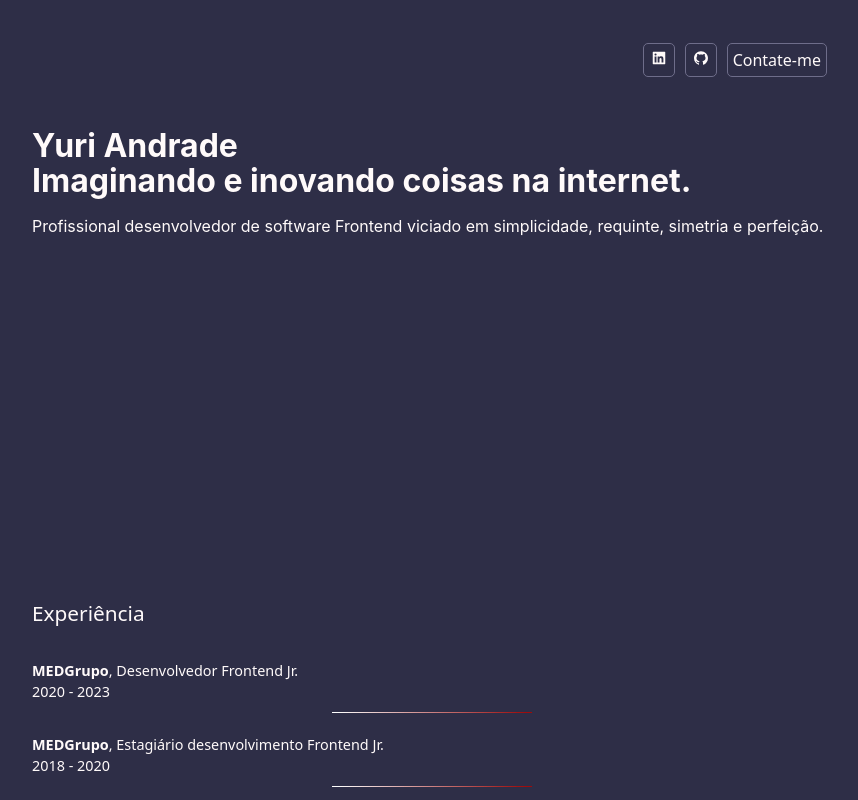
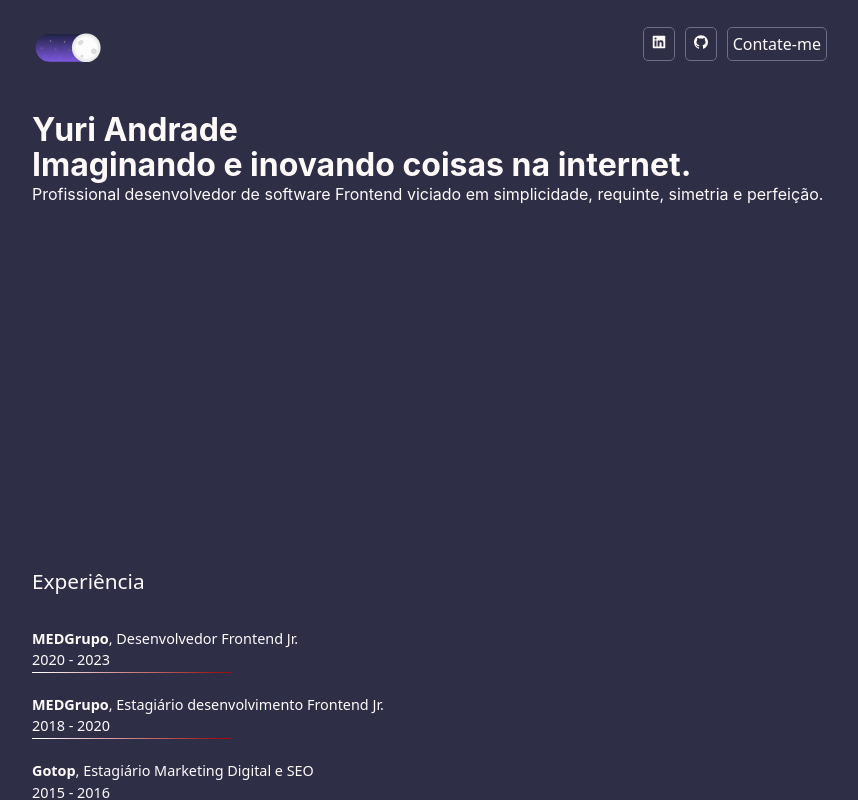
Before and after one commit to yandrade11/meu-portfolio, a React (Vite) app: page / in a window 1280 px wide. Shown: the top 800 px of the page, without its empty margins (208-1066 px from the left). Built offline with nearby package versions, Linux system fonts and the light colour scheme.

Commit message:
feat: modo noturno

```diff
--- /dev/null
+++ b/src/components/DayNightToggle/DayNightToggle.jsx
@@ -0,0 +1,205 @@
+//Referência do componente: https://codepen.io/borntofrappe/pen/aboPapm
+import { useState, useEffect } from "react";
+import "./DayNightToggle.scss";
+
+export default function DayNightToggle2() {
+  const [inputIsChecked, setInputCheck] = useState(true);
+
+  const handleCheck = () => {
+    setInputCheck((prevState) => !prevState);
+
+    const main = document.querySelector(".main-content");
+    const label = document.querySelector(".label__day-night-toggle");
+
+    if (!inputIsChecked) {
+      main.style.backgroundColor = "#2e2e47";
+      main.style.color = "#fffafa";
+      label.title = "Modo noturno";
+    } else {
+      main.style.backgroundColor = "#fffafa";
+      main.style.color = "#2e2e47";
+      label.title = "Modo diurno";
+    }
+  };
+
+  return (
+    <label
+      className="label__day-night-toggle"
+      htmlFor="toggle"
+      onClick={handleCheck}
+      title="Modo noturno"
+    >
+      <input
+        type="checkbox"
+        defaultChecked
+        className="input__day-night-toggle"
+      />
+
+      <svg viewBox="0 0 100 45" width="400" height="180">
+        <defs>
+          <rect
+            id="background"
+            x="0"
+            y="0"
+            width="90"
+            height="40"
+            rx="20"
+          ></rect>
+
+          <clipPath id="clip">
+            <use href="#background"></use>
+          </clipPath>
+
+          <linearGradient id="gradient-light" x1="0" x2="0" y1="0" y2="1">
+            <stop stopColor="#8bc8f2" offset="0"></stop>
+            <stop stopColor="#fff" offset="1"></stop>
+          </linearGradient>
+
+          <filter id="blur-light">
+            <feGaussianBlur stdDeviation="1"></feGaussianBlur>
+          </filter>
+
+          <pattern
+            id="pattern-light"
+            width="0.1"
+            height="1"
+            viewBox="0 0 10 45"
+          >
+            <path fill="#40b5f8" d="M 0 0 a 6 6 0 0 0 10 0 v 45 h -10 z"></path>
+          </pattern>
+
+          <linearGradient id="gradient-dark" x1="0" x2="0" y1="0" y2="1">
+            <stop stopColor="#1F2241" offset="0"></stop>
+            <stop stopColor="#7D59DF" offset="1"></stop>
+          </linearGradient>
+
+          <linearGradient id="gradient-mask" x1="0" x2="0" y1="0" y2="1">
+            <stop stopColor="#000" offset="0"></stop>
+            <stop stopColor="#fff" offset="1"></stop>
+          </linearGradient>
+
+          <mask id="mask-dark">
+            <use fill="url(#gradient-mask)" href="#background"></use>
+          </mask>
+
+          <radialGradient id="gradient-moon">
+            <stop stopColor="#fdfdfd" offset="0.7"></stop>
+            <stop stopColor="#e2e2e2" offset="1"></stop>
+          </radialGradient>
+
+          <radialGradient id="gradient-crater">
+            <stop stopColor="#e0e0e0" offset="0"></stop>
+            <stop stopColor="#d9d9d9" offset="1"></stop>
+          </radialGradient>
+
+          <pattern id="pattern-dark" width="0.2" height="1" viewBox="0 0 20 45">
+            <path fill="#fff" d="M 2 5 l 1 1 l -1 1 l -1 -1 l 1 -1"></path>
+            <path fill="#fff" d="M 10 16 l 1 1 l -1 1 l -1 -1 l 1 -1"></path>
+            <path fill="#fff" d="M 16 27 l 1 1 l -1 1 l -1 -1 l 1 -1"></path>
+            <path fill="#fff" d="M 10 38 l 1 1 l -1 1 l -1 -1 l 1 -1"></path>
+          </pattern>
+        </defs>
+
+        <g transform="translate(5 2.5)">
+          <g clipPath="url(#clip)">
+            <g className="dark">
+              <use fill="url(#gradient-dark)" href="#background"></use>
+              <g
+                className="background"
+                transform="translate(0 -40) scale(1 0.4)"
+              >
+                <rect
+                  transform="translate(-40 0) rotate(4)"
+                  fill="url(#pattern-dark)"
+                  x="0"
+                  y="0"
+                  width="100"
+                  height="45"
+                ></rect>
+              </g>
+              <use
+                mask="url(#mask-dark)"
+                fill="url(#gradient-dark)"
+                href="#background"
+              ></use>
+            </g>
+            <g className="light">
+              <use fill="url(#gradient-light)" href="#background"></use>
+              <g className="background" transform="translate(-30 -20)">
+                <g transform="translate(30 20)">
+                  <rect
+                    fill="url(#pattern-light)"
+                    x="-5"
+                    y="27.5"
+                    width="100"
+                    height="45"
+                  ></rect>
+                </g>
+              </g>
+            </g>
+          </g>
+        </g>
+
+        <g transform="translate(77.5 22.5)">
+          <g className="translate" transform="translate(-55)">
+            <g className="rotate" transform="rotate(-100)">
+              <g className="dark">
+                <circle
+                  fill="url(#gradient-moon)"
+                  cx="0"
+                  cy="0"
+                  r="20.5"
+                ></circle>
+                <g transform="translate(-8 -7.5)">
+                  <ellipse
+                    transform="rotate(-30)"
+                    fill="url(#gradient-crater)"
+                    stroke="#d5d5d5"
+                    strokeWidth="0.2"
+                    cx="0"
+                    cy="0"
+                    rx="4"
+                    ry="3"
+                  ></ellipse>
+                </g>
+                <g transform="translate(11 5)">
+                  <ellipse
+                    fill="url(#gradient-crater)"
+                    stroke="#d5d5d5"
+                    strokeWidth="0.2"
+                    cx="0"
+                    cy="0"
+                    rx="3.85"
+                    ry="4"
+                  ></ellipse>
+                </g>
+                <g transform="translate(-6 12)">
+                  <ellipse
+                    transform="rotate(-10)"
+                    fill="url(#gradient-crater)"
+                    stroke="#d5d5d5"
+                    strokeWidth="0.2"
+                    cx="0"
+                    cy="0"
+                    rx="2"
+                    ry="1.75"
+                  ></ellipse>
+                </g>
+              </g>
+            </g>
+            <g className="light">
+              <circle
+                fill="#FFD21F"
+                cx="0"
+                cy="0"
+                r="21"
+                filter="url(#blur-light)"
+              ></circle>
+              <circle fill="#FFD21F" cx="0" cy="0" r="20.5"></circle>
+            </g>
+          </g>
+        </g>
+      </svg>
+    </label>
+  );
+}
--- /dev/null
+++ b/src/components/DayNightToggle/DayNightToggle.scss
@@ -0,0 +1,51 @@
+* {
+  padding: 0;
+  margin: 0;
+}
+
+label {
+  position: relative;
+}
+
+label input {
+  position: absolute;
+  top: 0%;
+  left: 0%;
+  width: 100%;
+  height: 100%;
+  opacity: 0;
+}
+
+label svg {
+  width: 70px;
+  height: auto;
+  display: block;
+}
+
+label input + svg .light {
+  transition: opacity 0.75s cubic-bezier(0.68, 0.25, 0.265, 1);
+}
+
+label input + svg .translate,
+label input + svg .rotate,
+label input + svg .background,
+label input + svg .astronaut,
+label input + svg .surfer {
+  transition: transform 0.75s cubic-bezier(0.68, 0.25, 0.265, 1);
+}
+
+label input:checked + svg .light {
+  opacity: 0;
+}
+
+label input:checked + svg .translate {
+  transform: translateX(0px);
+}
+
+label input:checked + svg .rotate {
+  transform: rotate(0deg);
+}
+
+label input:checked + svg .background {
+  transform: translate(0px) scale(1);
+}
--- a/src/components/Header/Header.jsx
+++ b/src/components/Header/Header.jsx
@@ -1,26 +1,45 @@
 import "../Header/Header.scss";
 import { Link } from "react-router-dom";
-import { AiOutlineGithub, AiFillLinkedin  } from "react-icons/ai";
+import { AiOutlineGithub, AiFillLinkedin } from "react-icons/ai";
+import DayNightToggle from "../DayNightToggle/DayNightToggle";
 
 export default function Header() {
   return (
     <header className="header">
-      <ul>
+      <ul className="header__toggle">
+        <li>
+          <DayNightToggle />
+        </li>
+      </ul>
+      <ul className="header__contato">
         <li className="menu-right">
           <Link
+            title="Linkedin"
+            target="_blank"
             to="https://www.linkedin.com/in/yuri-andrade-9292533a/"
             className="icons"
           >
-            <AiFillLinkedin  />
+            <AiFillLinkedin />
           </Link>
         </li>
         <li className="menu-right">
-          <Link to="https://github.com/yandrade11" className="icons">
+          <Link
+            title="GitHub"
+            target="_blank"
+            to="https://github.com/yandrade11"
+            className="icons"
+          >
             <AiOutlineGithub />
           </Link>
         </li>
         <li className="menu-right">
-          <Link to="/contato">Contate-me</Link>
+          <Link
+            title="Via WhatsApp"
+            target="_blank"
+            to="https://wa.me/5521965269775?text=Olá,%20tudo%20bem?%20Peguei%20seu%20contato%20no%20Portfólio..."
+          >
+            Contate-me
+          </Link>
         </li>
       </ul>
     </header>
--- a/src/components/Header/Header.scss
+++ b/src/components/Header/Header.scss
@@ -1,5 +1,5 @@
 .header {
-  display: block;
+  display: flex;
   font-family: system-ui;
   text-align: end;
   height: 80px;
@@ -21,9 +21,12 @@
 
   ul {
     display: flex;
+    list-style-type: none;
+  }
 
-    justify-content: flex-end;
-    list-style-type: none;
+  ul.header__contato {
+    // justify-content: flex-end;
+    margin-left: auto;
 
     li {
       flex-wrap: nowrap;
--- a/src/pages/Homepage/Homepage.scss
+++ b/src/pages/Homepage/Homepage.scss
@@ -1,6 +1,7 @@
 body {
   background-color: #2e2e47;
   color: #fffafa;
+  transition: background 0.75s ease-in-out;
 
   .texto-apresentacao {
     text-align: left;
```
